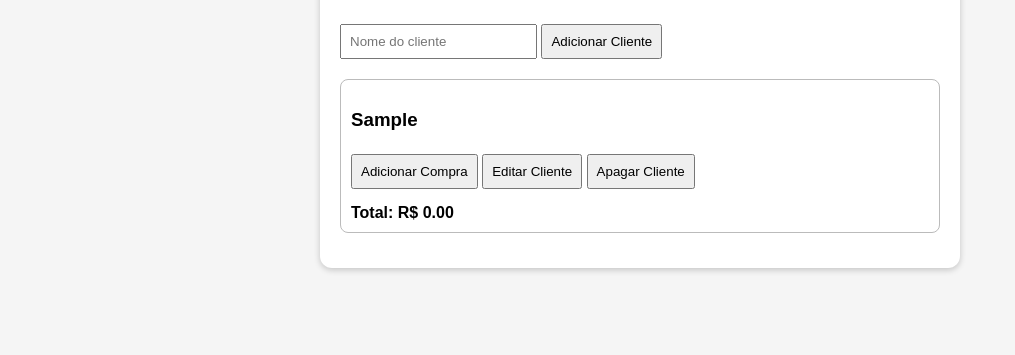
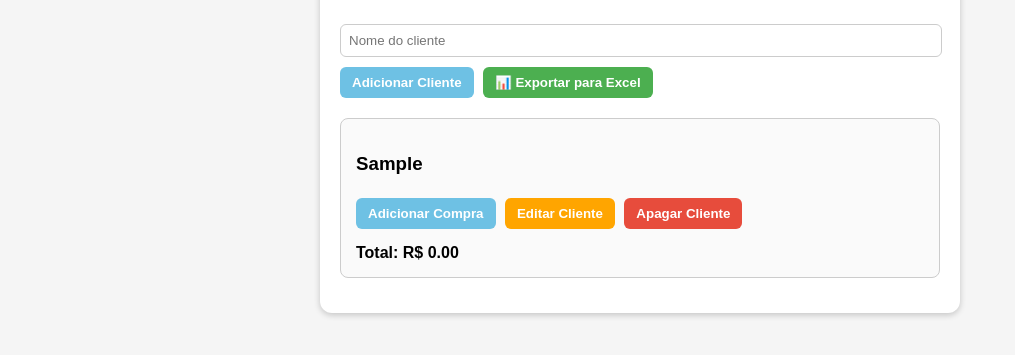
Before and after one commit to guilhermandotorres-hue/Fiado-EAC, a plain HTML site: page Fiado-Do-EAC.html in a window 1280 px wide. Both pictures are taken after typing "Sample" into the empty fields and a click on the button "Adicionar Cliente". Shown: the part 181-536 px from the top of the page, without its empty margins (0-1015 px from the left). Drawn offline with Linux system fonts and the light colour scheme.

Commit message:
Atualizando cores, botões e logo

```diff
--- a/Fiado-Do-EAC.html
+++ b/Fiado-Do-EAC.html
@@ -16,26 +16,62 @@
       position: absolute;
       top: 10px;
       left: 10px;
-      width: 180px; /* aumentei o tamanho da logo */
+      width: 180px; /* aumentei de 140px para 180px */
     }
     .container {
       max-width: 600px;
       margin: auto;
-      background: rgb(255, 255, 255);
+      background: white;
       padding: 20px;
       border-radius: 12px;
       box-shadow: 0 2px 6px rgba(0,0,0,0.2);
-      margin-top: 100px; /* espaço para não cobrir a logo */
+      margin-top: 100px;
     }
-    input, button {
+    input {
       padding: 8px;
       margin: 5px 0;
+      width: calc(100% - 16px);
+      border-radius: 6px;
+      border: 1px solid #ccc;
+    }
+    button {
+      padding: 8px 12px;
+      margin: 5px 5px 5px 0;
+      border: none;
+      border-radius: 6px;
+      cursor: pointer;
+      font-weight: bold;
+      transition: background 0.3s;
+    }
+    /* Cores dos botões */
+    .btn-adicionar {
+      background-color: #6EC1E4; /* azul claro */
+      color: #fff;
+    }
+    .btn-adicionar:hover {
+      background-color: #4DA3D5;
+    }
+    .btn-exportar {
+      background-color: #4CAF50; /* verde para exportar */
+      color: #fff;
+    }
+    .btn-exportar:hover {
+      background-color: #45A049;
+    }
+    .btn-editar {
+      background-color: #FFA500; /* laranja */
+      color: #fff;
+    }
+    .btn-apagar {
+      background-color: #E74C3C; /* vermelho */
+      color: #fff;
     }
     .cliente {
       margin: 15px 0;
-      padding: 10px;
-      border: 1px solid #bbbbbb;
+      padding: 15px;
+      border: 1px solid #ccc;
       border-radius: 8px;
+      background: #fafafa;
     }
     .compras {
       margin-top: 10px;
@@ -52,16 +88,22 @@
       font-weight: bold;
       margin-top: 10px;
     }
+    .item button {
+      margin-left: 5px;
+      padding: 3px 6px;
+      font-size: 0.9em;
+    }
   </style>
+  <script src="https://cdnjs.cloudflare.com/ajax/libs/xlsx/0.18.5/xlsx.full.min.js"></script>
 </head>
 <body>
-  <!-- Logo -->
   <img src="Made with insMind-Logo-do-EAC.png" class="logo" alt="Logo EAC">
 
   <div class="container">
     <h1>Caderneta de Fiado</h1>
     <input type="text" id="nomeCliente" placeholder="Nome do cliente">
-    <button onclick="adicionarCliente()">Adicionar Cliente</button>
+    <button class="btn-adicionar" onclick="adicionarCliente()">Adicionar Cliente</button>
+    <button class="btn-exportar" onclick="exportarExcel()">📊 Exportar para Excel</button>
 
     <div id="listaClientes"></div>
   </div>
@@ -69,7 +111,6 @@
   <script>
     let clientes = [];
 
-    // ---- Funções para LocalStorage ----
     function salvarDados() {
       localStorage.setItem("cadernetaFiado", JSON.stringify(clientes));
     }
@@ -82,11 +123,9 @@
       }
     }
 
-    // ---- Funções principais ----
     function adicionarCliente() {
       const nome = document.getElementById("nomeCliente").value;
       if (nome.trim() === "") return alert("Digite o nome do cliente!");
-
       clientes.push({ nome, compras: [] });
       document.getElementById("nomeCliente").value = "";
       salvarDados();
@@ -97,7 +136,6 @@
       const produto = prompt("Produto:");
       const valor = parseFloat(prompt("Valor:"));
       if (!produto || isNaN(valor)) return alert("Dados inválidos!");
-
       clientes[index].compras.push({ produto, valor });
       salvarDados();
       renderClientes();
@@ -107,7 +145,6 @@
       const novaDesc = prompt("Novo produto:", clientes[cIndex].compras[iIndex].produto);
       const novoValor = parseFloat(prompt("Novo valor:", clientes[cIndex].compras[iIndex].valor));
       if (!novaDesc || isNaN(novoValor)) return;
-
       clientes[cIndex].compras[iIndex] = { produto: novaDesc, valor: novoValor };
       salvarDados();
       renderClientes();
@@ -147,9 +184,9 @@
         div.className = "cliente";
 
         let html = `<h3>${cliente.nome}</h3>
-                    <button onclick="adicionarCompra(${cIndex})">Adicionar Compra</button>
-                    <button onclick="editarCliente(${cIndex})">Editar Cliente</button>
-                    <button onclick="apagarCliente(${cIndex})">Apagar Cliente</button>
+                    <button class="btn-adicionar" onclick="adicionarCompra(${cIndex})">Adicionar Compra</button>
+                    <button class="btn-editar" onclick="editarCliente(${cIndex})">Editar Cliente</button>
+                    <button class="btn-apagar" onclick="apagarCliente(${cIndex})">Apagar Cliente</button>
                     <div class="compras">`;
 
         cliente.compras.forEach((item, iIndex) => {
@@ -170,7 +207,44 @@
       });
     }
 
-    // ---- Carregar dados ao abrir a página ----
+    function exportarExcel() {
+      if (clientes.length === 0) {
+        alert("Não há dados para exportar!");
+        return;
+      }
+
+      let dadosExcel = [];
+
+      clientes.forEach(cliente => {
+        if (cliente.compras.length > 0) {
+          cliente.compras.forEach(item => {
+            dadosExcel.push({
+              Cliente: cliente.nome,
+              Produto: item.produto,
+              Valor: item.valor
+            });
+          });
+          dadosExcel.push({
+            Cliente: cliente.nome,
+            Produto: "TOTAL",
+            Valor: calcularTotal(cliente.compras)
+          });
+          dadosExcel.push({});
+        } else {
+          dadosExcel.push({
+            Cliente: cliente.nome,
+            Produto: "Nenhuma compra",
+            Valor: 0
+          });
+        }
+      });
+
+      let wb = XLSX.utils.book_new();
+      let ws = XLSX.utils.json_to_sheet(dadosExcel);
+      XLSX.utils.book_append_sheet(wb, ws, "Caderneta");
+      XLSX.writeFile(wb, "caderneta_fiado.xlsx");
+    }
+
     window.onload = carregarDados;
   </script>
 </body>
```
